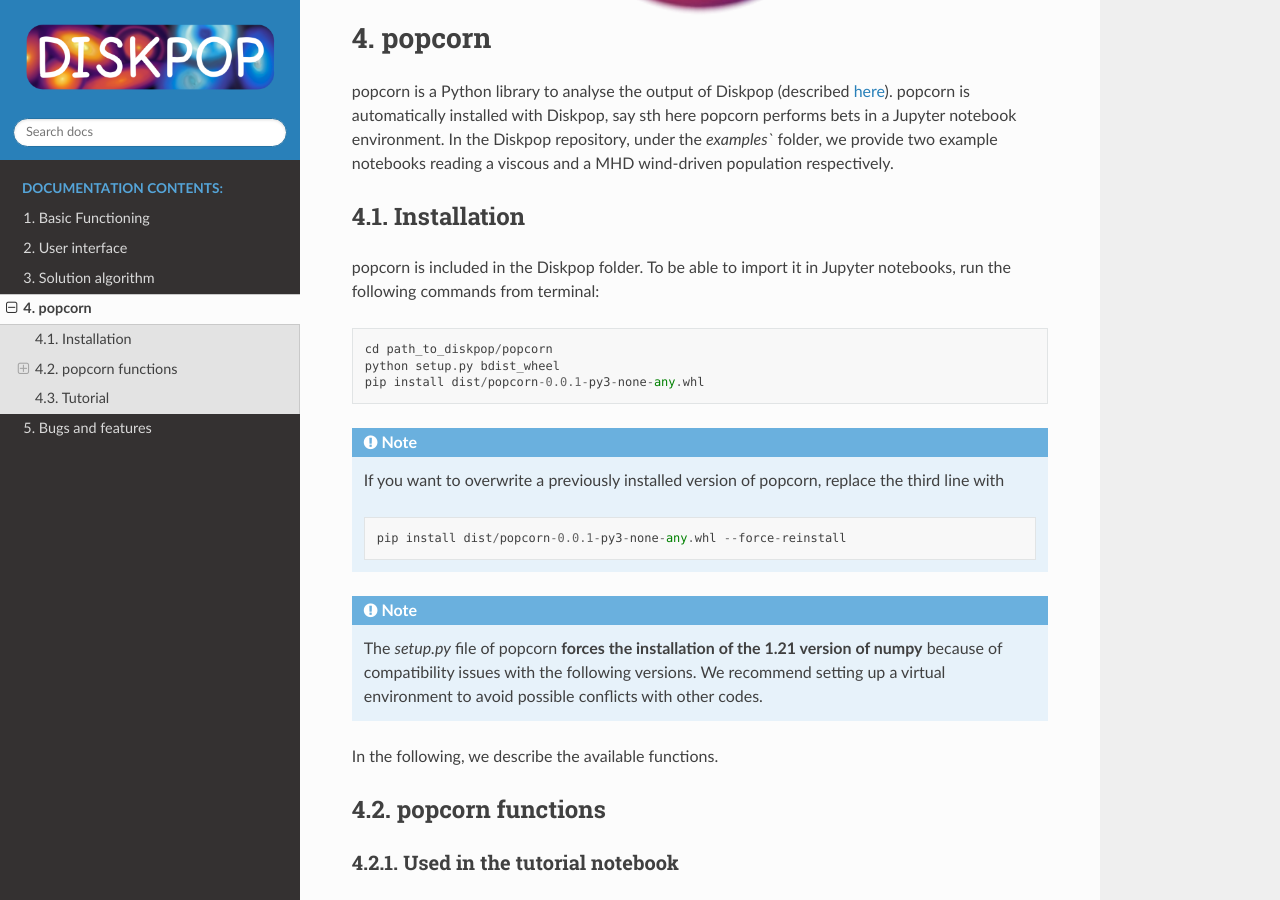
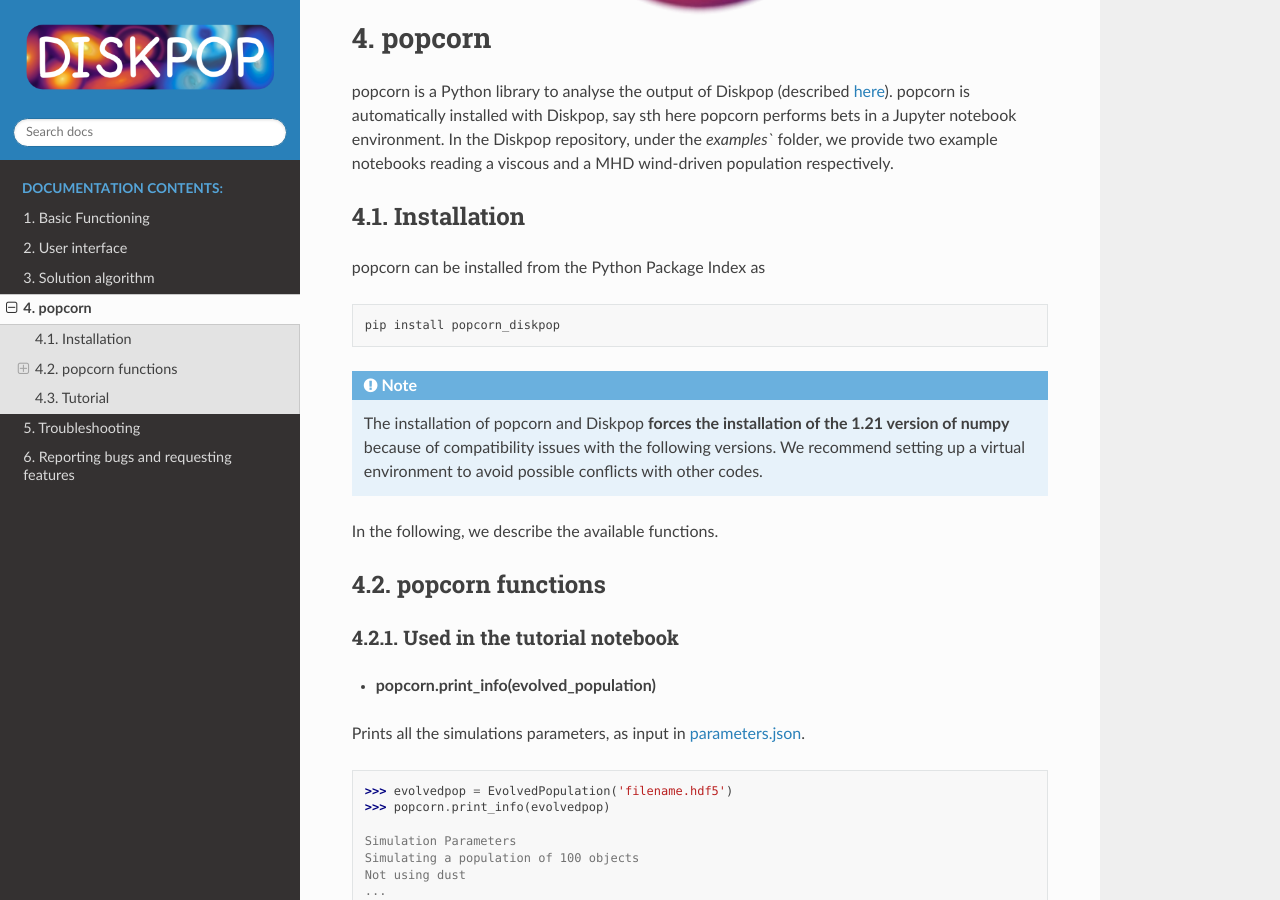
Before and after one commit to alicesomigliana/diskpop-docs, a Sphinx documentation site: the page built from doc/popcorn.rst, in a window 1280 px wide and 900 px high, scrolled down 380 px. Built offline with Sphinx 7.4.7 and the Read the Docs theme 2.0.0, drawn with Linux system fonts in a browser that asks for light colours.

```diff
--- a/doc/popcorn.rst
+++ b/doc/popcorn.rst
@@ -16,26 +16,16 @@
 Installation
 -------------
 
-popcorn is included in the Diskpop folder. To be able to import it in Jupyter notebooks, run the following commands from terminal:
+popcorn can be installed from the Python Package Index as
 
-.. code::
+.. code-block :: bash
 
-  cd path_to_diskpop/popcorn
-  python setup.py bdist_wheel
-  pip install dist/popcorn-0.0.1-py3-none-any.whl
-
-.. note::
-
-  If you want to overwrite a previously installed version of popcorn, replace the third line with
-
-  .. code::
-
-    pip install dist/popcorn-0.0.1-py3-none-any.whl --force-reinstall
+	pip install popcorn_diskpop
 
 
 .. note::
 
-  The `setup.py` file of popcorn **forces the installation of the 1.21 version of numpy** because of compatibility issues
+  The installation of popcorn and Diskpop **forces the installation of the 1.21 version of numpy** because of compatibility issues
   with the following versions. We recommend setting up a virtual environment to avoid possible conflicts with other
   codes.
 
```
Also changed, not shown: doc/bugs_features.rst (+9 -0 lines).
